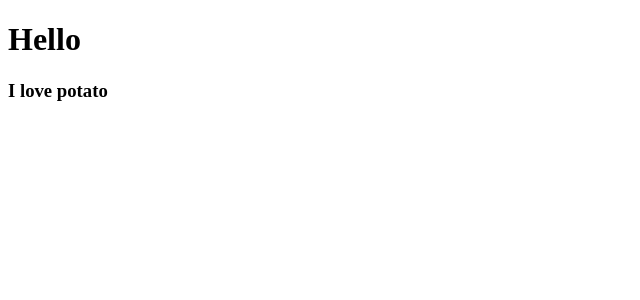
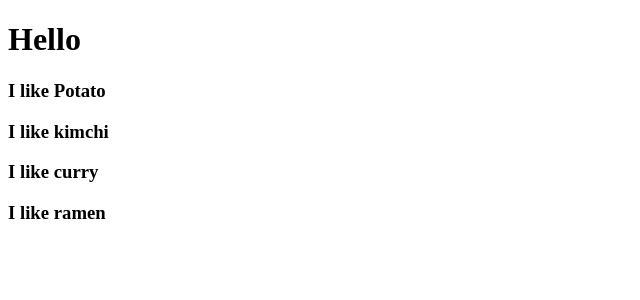
Before and after one commit to Leeharim-korean/movie_app_2021, a React (Create React App) app: page / in a window 1280 px wide. Shown: the top 300 px of the page, without its empty margins (0-640 px from the left). Built offline with nearby package versions, Linux system fonts and the light colour scheme.

Commit message:
#2.1 Reusable Components with JSX + Props

```diff
--- a/src/App.js
+++ b/src/App.js
@@ -1,11 +1,17 @@
-import Potato from './Potato';
+import React from 'react';
 
+function Food({ fav }){
+    return <h3>I like {fav}</h3>
+}
 
 function App() {
   return (
     <div>
       <h1>Hello</h1>
-      <Potato />
+      <Food fav ="Potato" />
+      <Food fav ="kimchi" />
+      <Food fav ="curry" />
+      <Food fav ="ramen" />
     </div>
   );
 }
--- a/src/Potato.js
+++ /dev/null
@@ -1,11 +0,0 @@
-import React from 'react';
-
-function Potato() {
-    return (
-      <div>
-        <h3>I love potato</h3>
-      </div>
-    );
-  }
-
-export default Potato;
```
